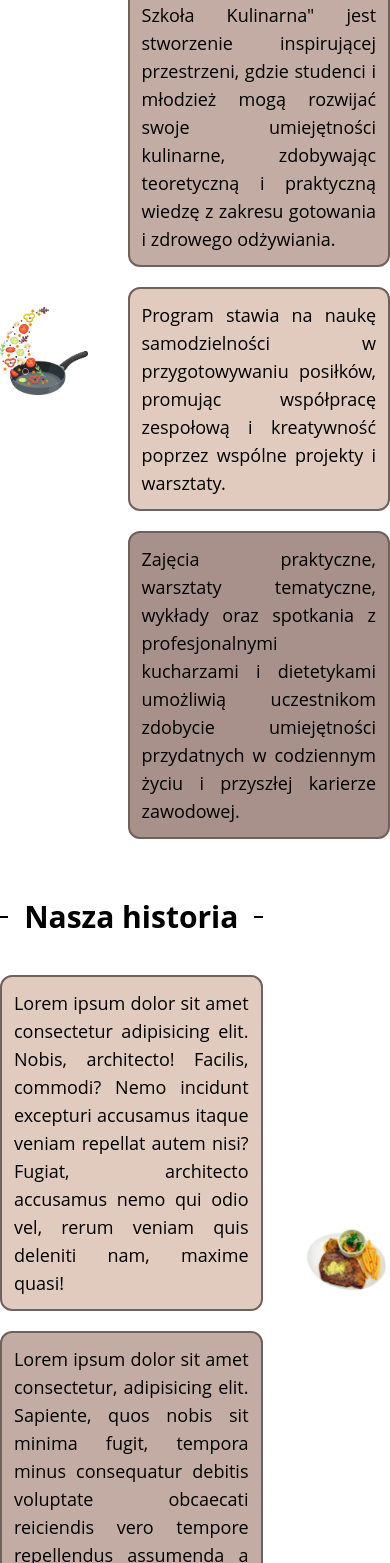
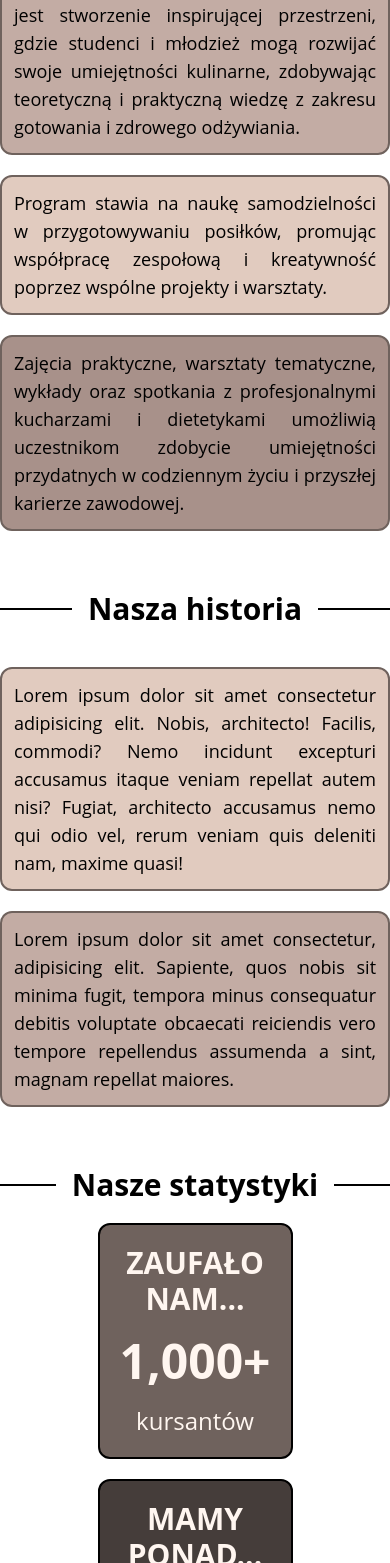
Before and after one commit to Kwiasek/szkola-letnia, a React (Vite) app: page / in a window 390 px wide. Shown: the part 1117-2680 px from the top of the page. Built offline with nearby package versions, Linux system fonts and the light colour scheme.

Commit message:
Responsive O projekcie

```diff
--- a/src/components/Project.jsx
+++ b/src/components/Project.jsx
@@ -9,8 +9,8 @@ const Project = () => {
         CZYM SĄ LETNIE SMAKI?
       </h1>
 
-      <div className="module flex gap-10 mb-10 align-middle">
-        <div className="w-1/4 flex flex-col justify-center">
+      <div className="module flex md:flex-row flex-col items-center gap-10 mb-10 align-middle md:p-0 sm:p-5 p-0">
+        <div className="w-1/4 md:flex flex-col justify-center hidden">
           <img
             src="patelnia.png"
             alt="obrazek patelni ze składnikami"
@@ -18,7 +18,7 @@ const Project = () => {
           />
         </div>
 
-        <div className="flex flex-col w-3/4 gap-5">
+        <div className="flex flex-col md:w-3/4 w-1/1 gap-5">
           <SectionHeader text="Cel projektu" />
           <Flashcard
             text='Celem projektu "Letnia Szkoła Kulinarna" jest stworzenie inspirującej przestrzeni, gdzie studenci i młodzież mogą rozwijać swoje umiejętności kulinarne, zdobywając teoretyczną i praktyczną wiedzę z zakresu gotowania i zdrowego odżywiania.'
@@ -35,8 +35,8 @@ const Project = () => {
         </div>
       </div>
 
-      <div className="module flex gap-10 mb-10 align-middle">
-        <div className="flex flex-col w-3/4 gap-5">
+      <div className="module flex md:flex-row flex-col items-center gap-10 mb-10 align-middle md:p-0 sm:p-5 p-0">
+        <div className="flex flex-col md:w-3/4 w-1/1 gap-5">
           <SectionHeader text="Nasza historia" />
           <Flashcard
             text="Lorem ipsum dolor sit amet consectetur adipisicing elit. Nobis, architecto! Facilis, commodi? Nemo incidunt excepturi accusamus itaque veniam repellat autem nisi? Fugiat, architecto accusamus nemo qui odio vel, rerum veniam quis deleniti nam, maxime quasi!"
@@ -47,13 +47,13 @@ const Project = () => {
             bgColor="coffee-500"
           />
         </div>
-        <div className="w-1/4 flex flex-col justify-center">
+        <div className="w-1/4 md:flex flex-col justify-center hidden">
           <img src="talerz2.png" alt="talerz z jedzeniem" />
         </div>
       </div>
 
       <SectionHeader text="Nasze statystyki" />
-      <div className="stats flex justify-between gap-20">
+      <div className="stats flex md:flex-row flex-col md:justify-between justify-normal md:items-stretch items-center xl:gap-20 md:gap-10 gap-5">
         <Stat
           title="ZAUFAŁO NAM..."
           number="1000"
--- a/src/components/project/Stat.jsx
+++ b/src/components/project/Stat.jsx
@@ -5,7 +5,7 @@ import colors from "../../js/colors";
 const Stat = (props) => {
   return (
     <div
-      className={`stat w-1/3 ${
+      className={`stat md:w-1/3 w-1/2 ${
         colors.bg[props.bgColor]
       } rounded-xl p-5 text-center font-bold border-2 border-black text-coffee-100`}
     >
```
